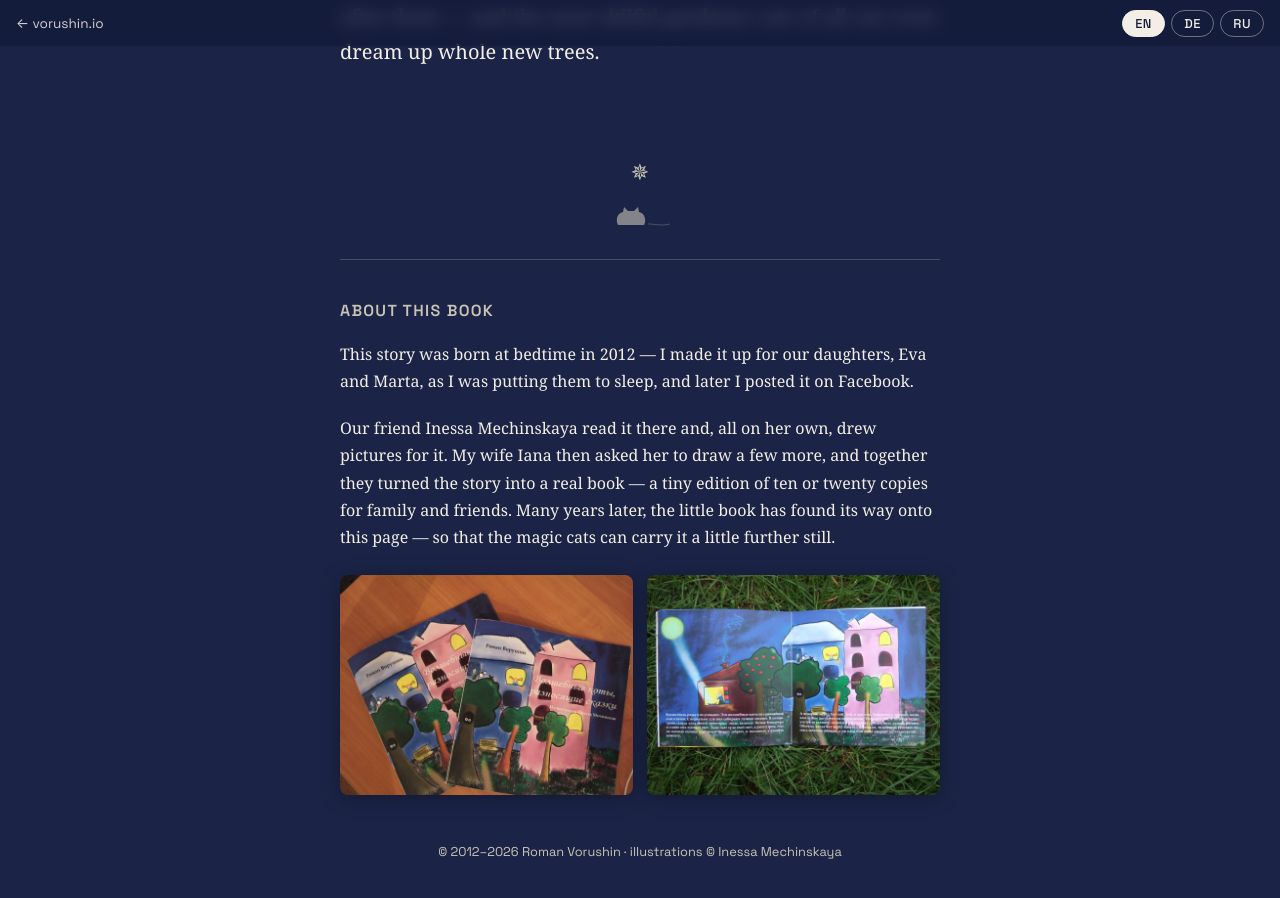
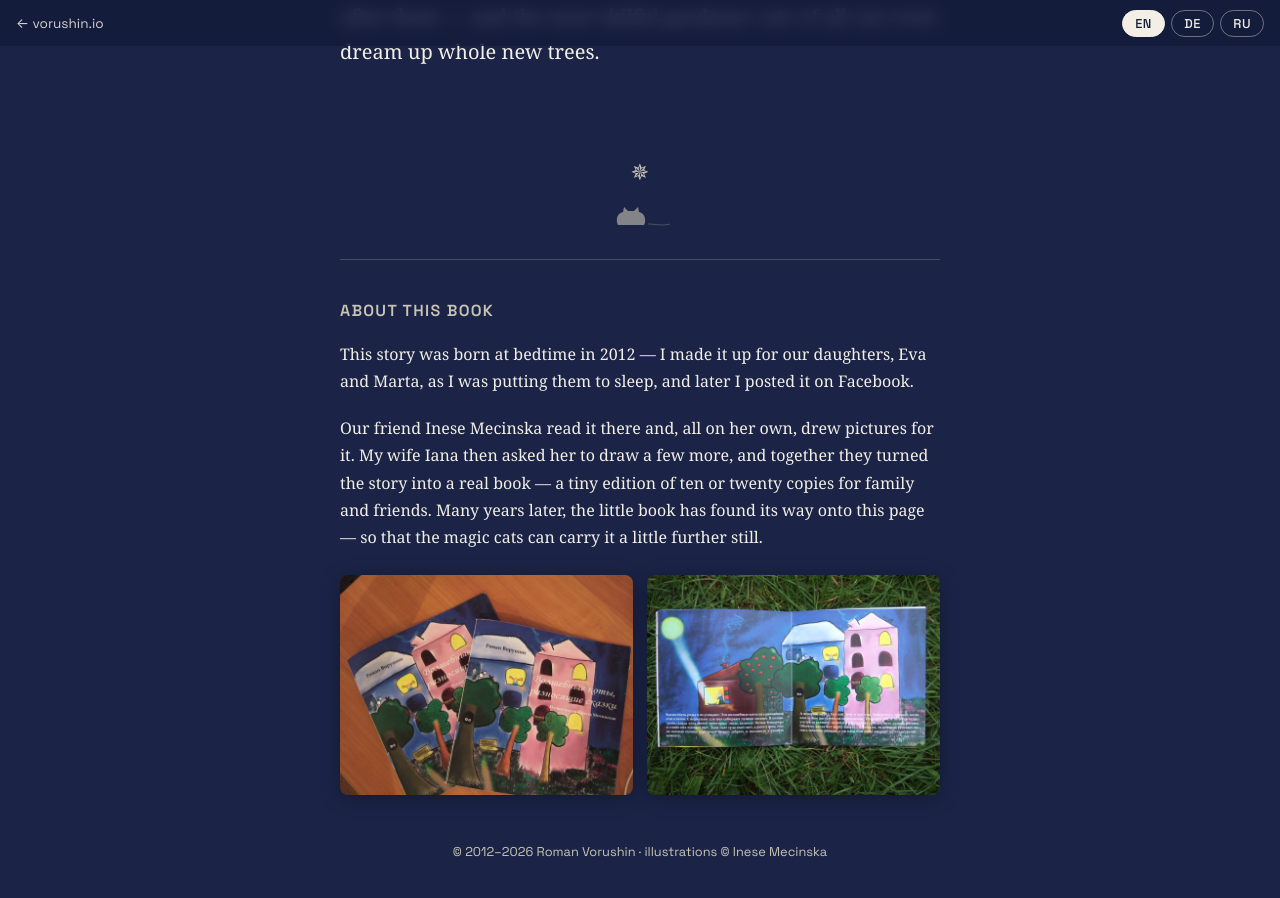
Before and after one commit to vorushin/vorushin.github.io, a Jekyll site: the page built from books/magic-cats.html, in a window 1280 px wide and 900 px high, scrolled down 8349 px. Built offline with Jekyll 4.4.1, drawn with Linux system fonts in a browser that asks for light colours; some of the changed text lies outside the part shown.

Commit message:
Correct illustrator name spelling in EN/DE: Inese Mecinska
Co-Authored-By: Claude Fable 5 <noreply@anthropic.com>
Claude-Session: https://claude.ai/code/session_01Ta555igjGtpd33W2wjZUv3

```diff
--- a/books/magic-cats.html
+++ b/books/magic-cats.html
@@ -1,7 +1,7 @@
 ---
 layout: book
 title: "Волшебные коты, разносящие сказки — a bedtime story in three languages"
-description: "A bedtime story in English, German and Russian: in a certain town, magic cats carry fairy tales from house to house along the treetops. Written by Roman Vorushin, illustrated by Inessa Mechinskaya (2012)."
+description: "A bedtime story in English, German and Russian: in a certain town, magic cats carry fairy tales from house to house along the treetops. Written by Roman Vorushin, illustrated by Inese Mecinska (2012)."
 permalink: /books/magic-cats
 image: /img/magic-cats/cover.jpg
 ---
@@ -60,5 +60,5 @@ image: /img/magic-cats/cover.jpg
 </main>
 
 <footer class="mc-footer">
-  <span lang="en">© 2012–2026 Roman Vorushin · illustrations © Inessa Mechinskaya</span><span lang="de">© 2012–2026 Roman Vorushin · Illustrationen © Inessa Mechinskaya</span><span lang="ru">© 2012–2026 Роман Ворушин · иллюстрации © Инесса Мечинская</span>
+  <span lang="en">© 2012–2026 Roman Vorushin · illustrations © Inese Mecinska</span><span lang="de">© 2012–2026 Roman Vorushin · Illustrationen © Inese Mecinska</span><span lang="ru">© 2012–2026 Роман Ворушин · иллюстрации © Инесса Мечинская</span>
 </footer>
```
Also changed, not shown: _data/magic_cats.yml (+4 -4 lines).
